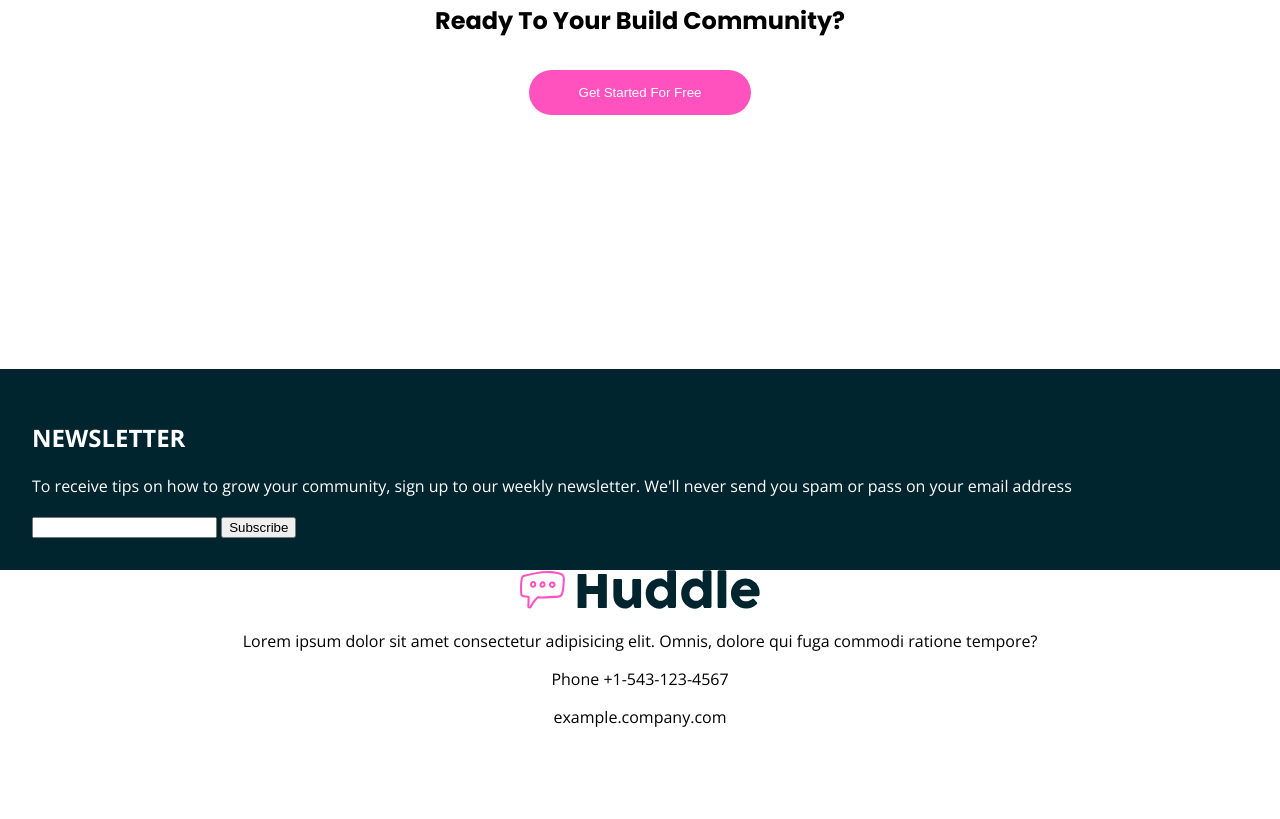
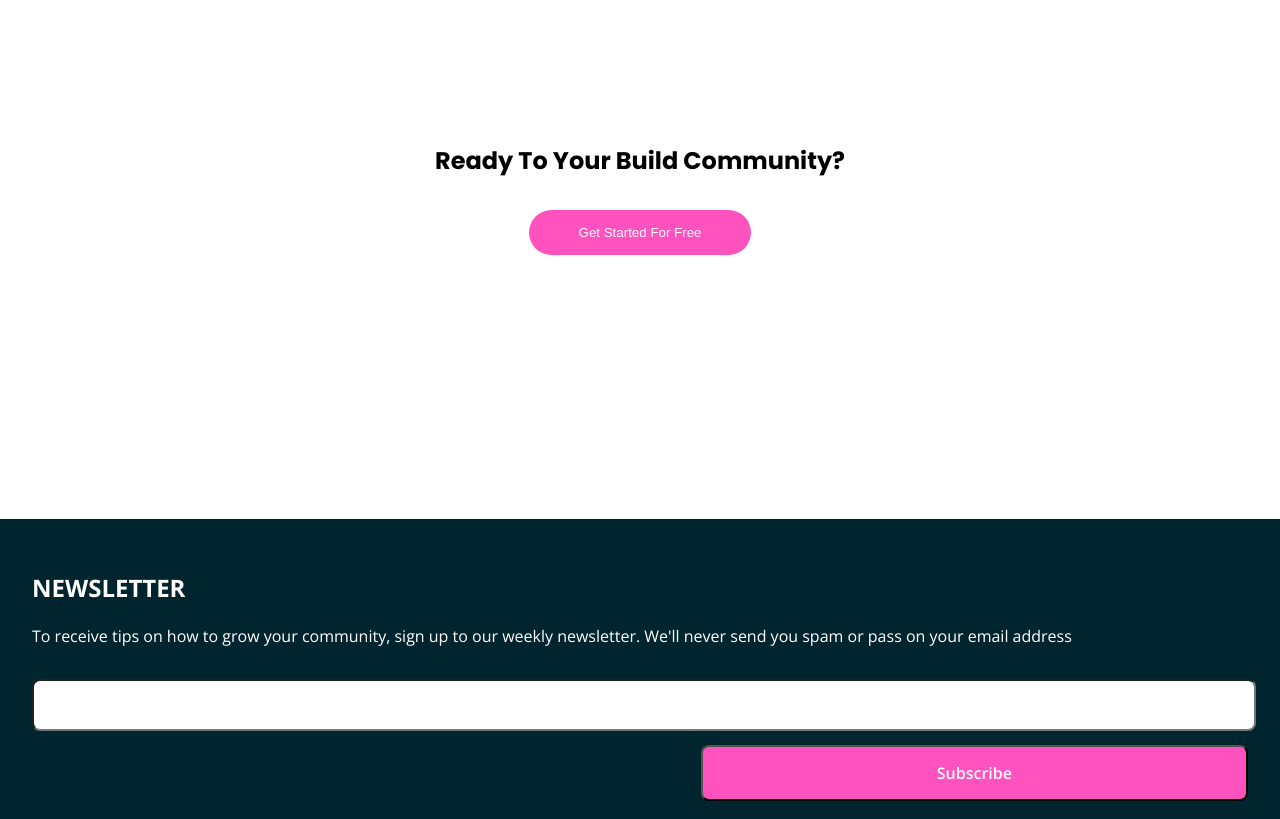
Before and after one commit to chrisgibbo/Huddle-landingpage, a plain HTML site: page index.html in a window 1280 px wide. Shown: the part 4261-5080 px from the top of the page. Before the commit the page ends 5005 px from the top, so only its background shows below. Drawn offline with nearby package versions, Linux system fonts and the light colour scheme.

Commit message:
Styled subscribe section

```diff
--- a/style.css
+++ b/style.css
@@ -134,17 +134,18 @@ body{
 }
 
 .cta{
-    margin-bottom: 150px;
+    margin: 10em 0 10em 0;
 }
 
 .subscription-section {
 text-align: left;
 background-color: var(--var-DarkCyan);
-
+margin-bottom: 5em;
 }
 
-.newsletter-section {
-    padding: 2rem;
+.newsletter-section,
+.footer {
+    padding: 2em;
 }
 
 .newsletter-heading {
@@ -158,3 +159,42 @@ background-color: var(--var-DarkCyan);
     padding-right: 5em;
     line-height: 25px
 }
+
+.form-section{
+    display: flex;
+    flex-direction: column;
+}
+
+.input {
+    width: 100%;
+    height: 3.5em;
+    margin: 1em 0 1em 0;
+    border-radius: 8px;
+}
+
+.sub-btn {
+    width: 45%;
+    border-radius: 8px;
+    height: 3.5em;
+    font-size: 1em;
+    color: white;
+    background-color: var(--var-pink);
+    font-family: "Open Sans";
+    font-weight: 600;
+    cursor: pointer;
+    margin-left: auto;
+    margin-right: 0;
+}
+
+.sub-btn:hover {
+    transition: 0.3s;
+    box-shadow: rgba(255, 255, 255, 0.4) 0px 7px 29px 0px;
+}
+
+.footer {
+    text-align: left;
+}
+
+.logo-bottom{
+    color: white;
+}
```
